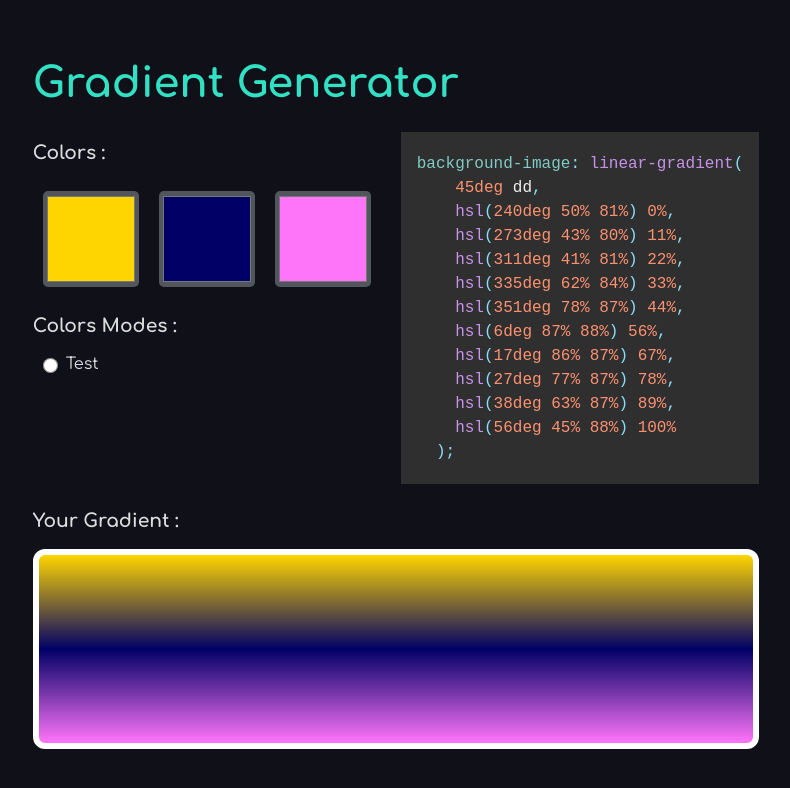
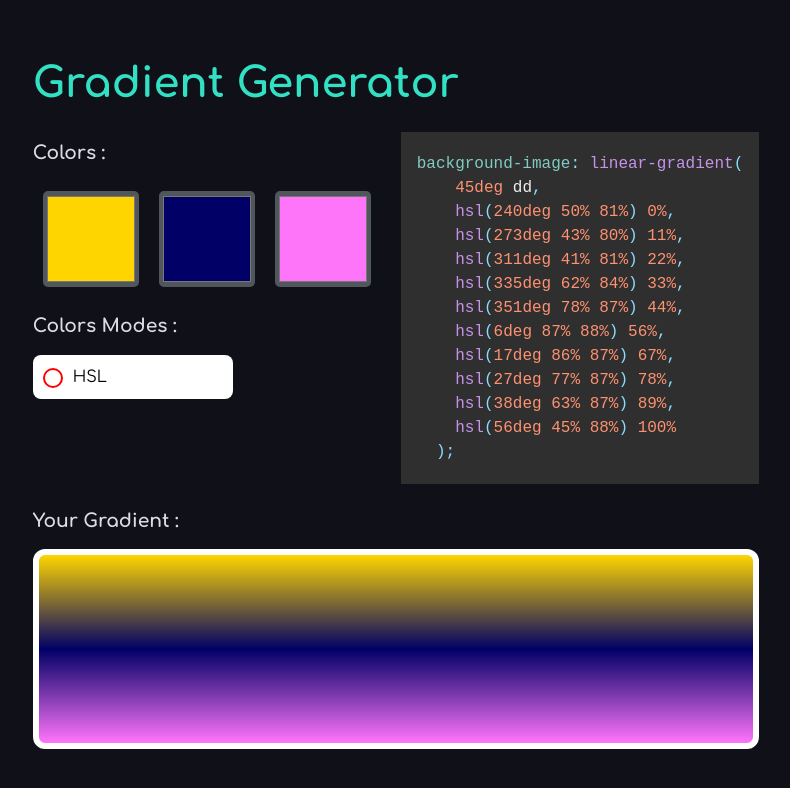
Before and after one commit to naveensinghp/Playground-Stuff, a Next.js app: page / in a window 1280 px wide. Shown: the top 788 px of the page, without its empty margins (244-1034 px from the left). Built offline with nearby package versions, Linux system fonts and the light colour scheme.

Commit message:
no message

```diff
--- a/src/components/GradientGen/GradientGen.js
+++ b/src/components/GradientGen/GradientGen.js
@@ -10,6 +10,7 @@ import useToggle from '../../../hooks/use-toggle';
 import Csscode from '../Csscode/Csscode';
 import { Prism as SyntaxHighlighter } from 'react-syntax-highlighter';
 import { materialDark } from 'react-syntax-highlighter/dist/cjs/styles/prism';
+import Radiobutton from '../Radiobutton/Radiobutton';
 
 
 const GradientGen = () => {
@@ -73,10 +74,16 @@ const GradientGen = () => {
           </form>
           <h3>Colors Modes :  </h3>
           <div style={{ display: 'flex', flexDirection: 'row' }}>
-            <RadioButton
-              type='radio'
+            <RadioBtnWrapper>
+              <CustomRadioLabel>
+              <RadioButton
+                type='radio'
+              />HSL
+              <CustomRadioMark />
+              </CustomRadioLabel>
+            </RadioBtnWrapper>
 
-            />Test
+           {/* <Radiobutton>ff</Radiobutton> */}
           {/* <Button>Nes</Button>
           <Button>Nes</Button>
           <Button>Nes</Button>
@@ -183,8 +190,39 @@ const Colorsection = styled.div`
 
 `;
 
+const CustomRadioMark = styled.div`
+  position: absolute;
+  left: 0;
+  top: 0;
+  width: 20px; /* Size of the custom radio button */
+  height: 20px; /* Size of the custom radio button */
+  border: 2px solid red; /* Border color */
+  border-radius: 50%; /* Round shape */
+`;
+
+const CustomRadioMarkSelected = styled(CustomRadioMark)`
+  background-color: hotpink; /* Fill color when selected */
+`;
+
+const CustomRadioLabel = styled.label`
+  position: relative;
+  padding-left: 30px;
+  cursor: pointer;
+  line-height: 1.5; /* Adjust to vertically align with the text */
+`;
+
+
+const RadioBtnWrapper = styled.div`
+  background: #fff;
+  color: black;
+  padding: 10px;
+  width: 200px;
+  border-radius: 8px;
+
+`
 
 const RadioButton = styled.input`
+  display: none;
   background : hotpink;
   width: 25px;
 
```
